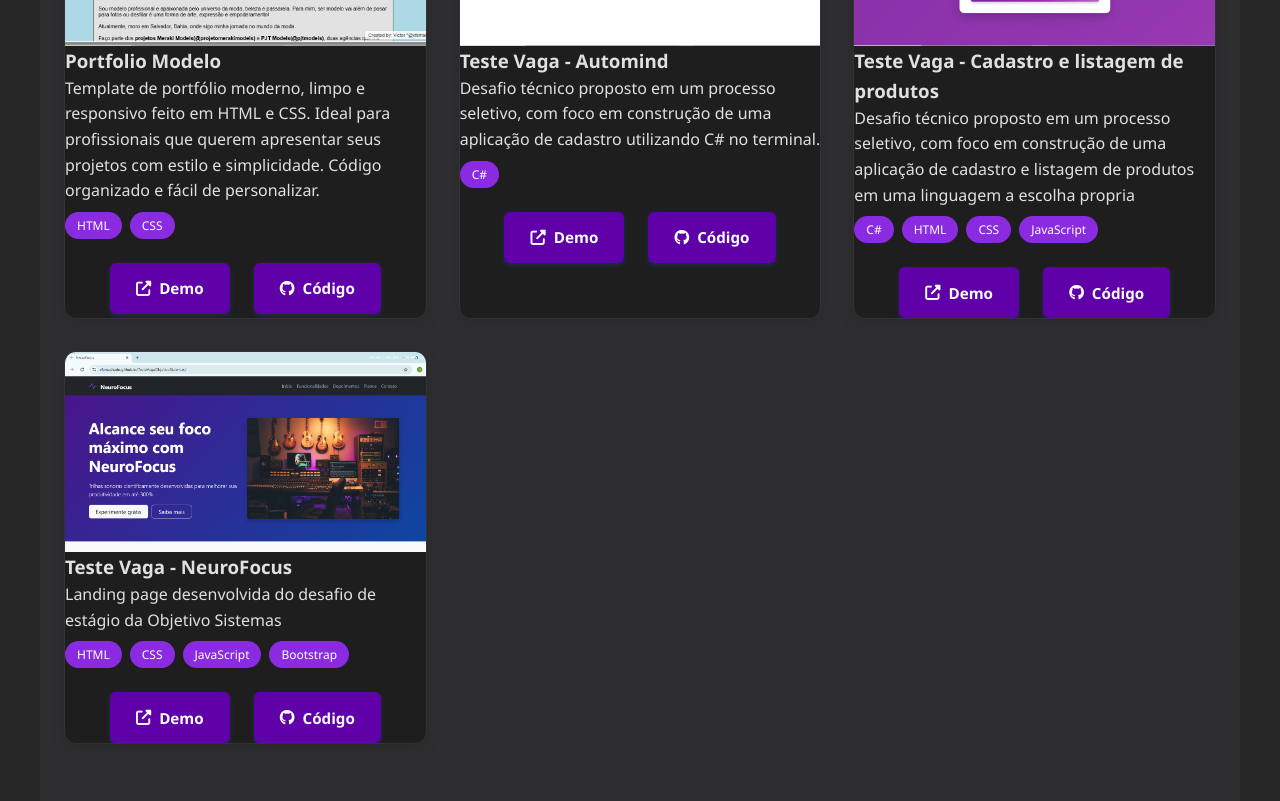
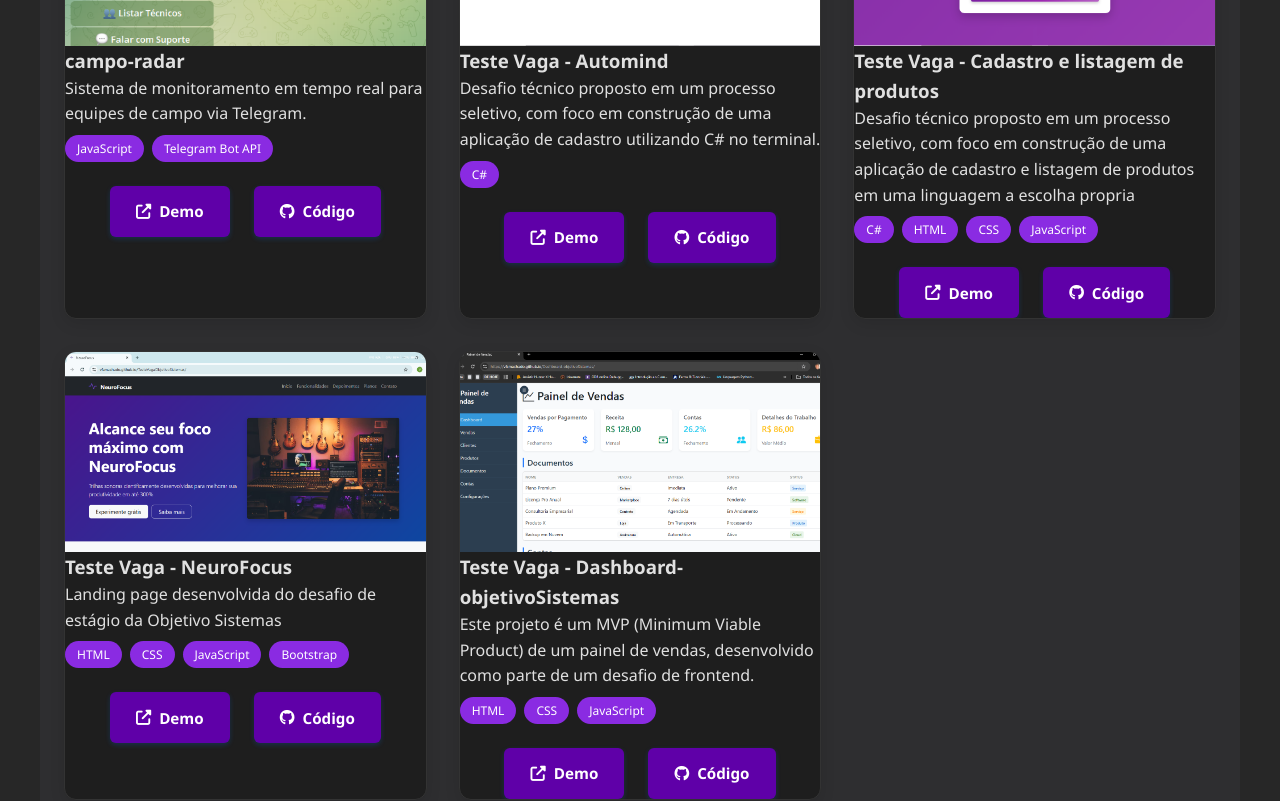
Before and after one commit to VfsMachado/PortfolioVictorFernando, a React (Vite) app: page / in a window 1280 px wide. Shown: the part 2700-3501 px from the top of the page. Built offline with nearby package versions, Linux system fonts and the light colour scheme.

Commit message:
update - projetos
novos projetos para compor portfolio

```diff
--- a/src/projectsData.ts
+++ b/src/projectsData.ts
@@ -38,12 +38,12 @@ export const projects: Project[] = [
   },
   {
     id: 4,
-    title: 'Portfolio Modelo',
-    description: 'Template de portfólio moderno, limpo e responsivo feito em HTML e CSS. Ideal para profissionais que querem apresentar seus projetos com estilo e simplicidade. Código organizado e fácil de personalizar.',
-    imageUrl: 'portfoliomodelo.png',
-    techs: ['HTML', 'CSS'],
-    demoLink: 'https://vfsmachado.github.io/PortfolioModelo/',
-    codeLink: 'https://github.com/VfsMachado/PortfolioModelo',
+    title: 'campo-radar',
+    description: 'Sistema de monitoramento em tempo real para equipes de campo via Telegram.',
+    imageUrl: 'radarcampo.png',
+    techs: ['JavaScript', 'Telegram Bot API'],
+    demoLink: 'https://t.me/RadarITSBot',
+    codeLink: 'https://github.com/VfsMachado/campo-radar',
   },
   {
     id: 5,
@@ -72,4 +72,13 @@ export const projects: Project[] = [
     demoLink: 'https://vfsmachado.github.io/TesteVagaObjetivoSistemas/',
     codeLink: 'https://github.com/VfsMachado/TesteVagaObjetivoSistemas',
   },
+  {
+    id: 8,
+    title: 'Teste Vaga - Dashboard-objetivoSistemas',
+    description: 'Este projeto é um MVP (Minimum Viable Product) de um painel de vendas, desenvolvido como parte de um desafio de frontend.',
+    imageUrl: 'painelvendas.png',
+    techs: ['HTML', 'CSS', 'JavaScript'],
+    demoLink: 'https://vfsmachado.github.io/Dashboard-objetivoSistemas/',
+    codeLink: 'https://github.com/VfsMachado/Dashboard-objetivoSistemas',
+  },
 ];
```
Also changed, not shown: public/painelvendas.png (added), public/radarcampo.png (added).
